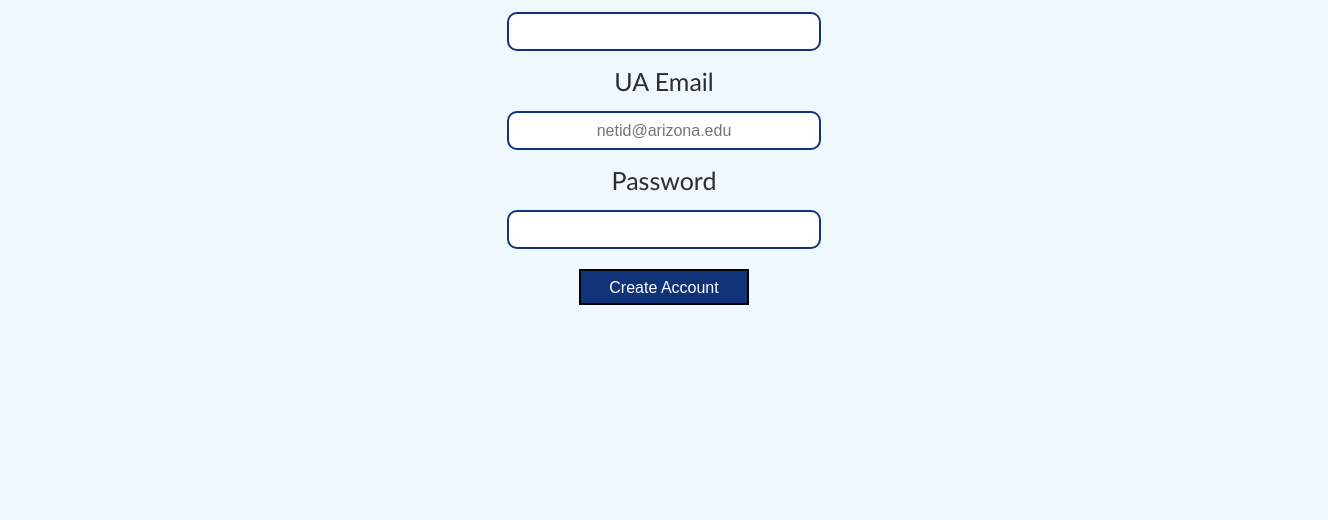
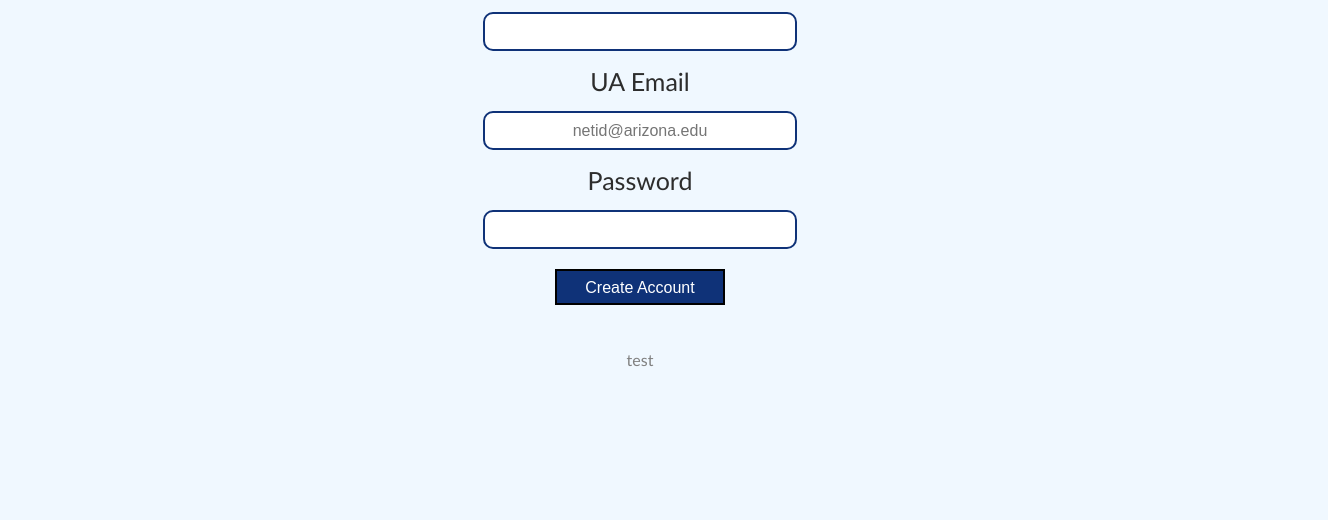
Before and after one commit to Noe97663/tutorqueue, a plain HTML site: page public_html/login/studentCreate.html in a window 1280 px wide. Shown: the part 280-800 px from the top of the page, 1328 px wide, since content can reach past the window. Drawn offline with Linux system fonts and the light colour scheme.

Commit message:
removed unnecessary padding

```diff
--- a/public_html/login/login.css
+++ b/public_html/login/login.css
@@ -79,14 +79,6 @@
     color: rgb(15, 50, 120);
 }
 
-#navigationBar {
-    position: absolute;
-    top: 15%;
-    height: 6.5%;
-    width: 100%;
-    background-color: rgb(160, 3, 3);
-    overflow: hidden;
-}
 
 .navLink {
     color: white;
@@ -105,8 +97,6 @@
 .mainDiv {
     display: block;
     margin: auto;
-    padding-left: 24px;
-    padding-right: 24px;
     top: 21.5%;
     width: 100%;
     height: 78%;
@@ -119,6 +109,16 @@
 
 .siteLogo {
     height: 100%;
+}
+
+
+#navigationBar {
+    position: absolute;
+    top: 15%;
+    height: 6.5%;
+    width: 100%;
+    background-color: rgb(160, 3, 3);
+    overflow: hidden;
 }
 
 #createAccountButton {
--- a/public_html/login/studentCreate.css
+++ b/public_html/login/studentCreate.css
@@ -99,11 +99,9 @@
 
 .mainDiv {
     display: block;
-    padding-left: 24px;
-    padding-right: 24px;
     top: 21.5%;
     width: 100%;
-    height: 78%;
+    height: 10%;
     position: absolute;
     bottom: 0px;
     color: grey;
--- a/public_html/login/studentCreate.html
+++ b/public_html/login/studentCreate.html
@@ -34,7 +34,7 @@
                 <input type="password" name="newPassword" id="newPassword" required><br>
                 <button type="submit">Create Account</button>
             </form>
-            <div id="failMessage"></div>
+            <div id="failMessage">test</div>
         </div>
 
     </body>
--- a/public_html/studentApp/requestHelp.css
+++ b/public_html/studentApp/requestHelp.css
@@ -124,8 +124,6 @@
 
 .mainDiv {
     display: block;
-    padding-left: 24px;
-    padding-right: 24px;
     top: 19.5%;
     width: 100%;
     height: 78%;
--- a/public_html/tutorApp/addTutors.css
+++ b/public_html/tutorApp/addTutors.css
@@ -113,8 +113,6 @@
 
 #mainDiv{
     display: block;
-    padding-left: 24px;
-    padding-right: 24px;
     top: 21.5%;
     width: 100%;
     height: 78%;
--- a/public_html/tutorApp/tutorHome.css
+++ b/public_html/tutorApp/tutorHome.css
@@ -4,6 +4,12 @@
     background-color: aliceblue;
     overflow: hidden;
 }
+
+a{
+    color:rgb(15, 50, 120);
+    text-decoration: none;
+}
+
 .inputLabel {
     font-size: 25px;
     color: rgb(45, 45, 45);
@@ -53,17 +59,10 @@
     display: block;
     position: absolute;
     margin: auto;
-    padding-left: 24px;
-    padding-right: 24px;
     width: 100%;
     top:16.5%;
     bottom: 0%;
     color:rgb(82, 82, 82)
-}
-
-a{
-    color:rgb(15, 50, 120);
-    text-decoration: none;
 }
 
 .queueItem{
```
